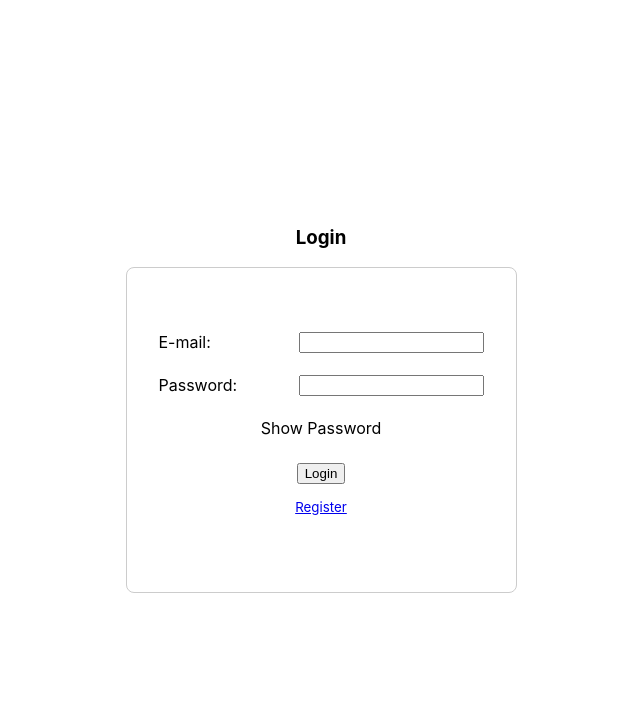
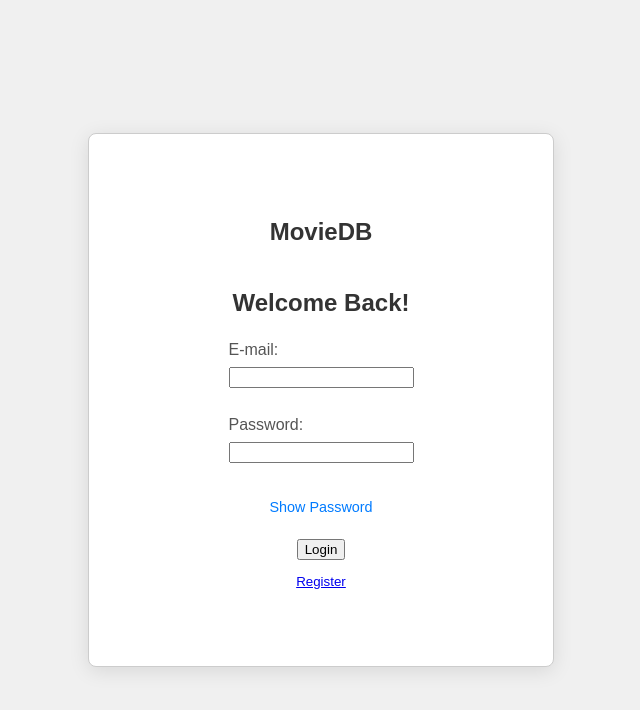
Before and after one commit to CarloBernardo/ADT-MovieProject, a React (Create React App) app in the folder Update Movie Project/: page / in a window 1280 px wide. Shown: the top 710 px of the page, without its empty margins (319-959 px from the left). Built offline with nearby package versions, Linux system fonts and the light colour scheme.

Commit message:
Add files via upload

```diff
--- a/Update Movie Project/src/pages/Public/Login/LoginPage.css
+++ b/Update Movie Project/src/pages/Public/Login/LoginPage.css
@@ -1,48 +1,54 @@
-.main-container {
+.login-page {
   display: flex;
-  flex-direction: column;
   justify-content: center;
   align-items: center;
   height: 100vh;
+  background-color: #f0f0f0;
+  font-family: Arial, sans-serif;
 }
 
 .form-container {
-  padding: 4rem 2rem;
-  border: 1px solid #ccc;
-  border-radius: 0.5rem;
-  display: flex;
-  flex-direction: column;
-  justify-content: center;
-  align-items: center;
-}
-.form-container > div {
-  margin-bottom: 12px;
+  background-color: white;
+  padding: 2rem;
+  border-radius: 8px;
+  box-shadow: 0 4px 20px rgba(0, 0, 0, 0.1);
+  width: 400px;
 }
 
-.form-group {
-  display: flex;
+.form-title {
+  text-align: center;
+  margin-bottom: 1.5rem;
+  color: #333;
 }
 
-.form-group label {
-  width: 70px;
-  margin-right: 8px;
-  text-align: left;
-}
-.login.errors {
+.input-group {
   margin-bottom: 1rem;
 }
-.errors {
-  color: red;
-  font-size: 12px;
+
+label {
+  display: block;
+  margin-bottom: 0.5rem;
+  color: #555;
 }
-.submit-container {
-  margin-top: 12px;
-  text-align: center;
+
+.input-field {
+  width: 100%;
+  padding: 0.5rem;
+  border: 1px solid #ccc;
+  border-radius: 4px;
+  box-sizing: border-box;
 }
-.register-container {
-  text-align: center;
+
+.show-password-btn {
+  background: none;
+  border: none;
+  color: #007bff;
+  cursor: pointer;
+  margin-top: 0.5rem;
+  font-size: 0.9rem;
 }
-.show-password {
-  margin-bottom: 1rem;
-  cursor: pointer;
-}
+
+.submit-btn {
+  width: 100%;
+  margin-top: 0.5rem;
+  font-size: 0.9rem;}
--- a/Update Movie Project/src/pages/Public/Login/LoginPage.jsx
+++ b/Update Movie Project/src/pages/Public/Login/LoginPage.jsx
@@ -14,7 +14,7 @@ function LoginPage() {
   const userInputDebounce = useDebounce({ email, password }, 2000);
   const [debounceState, setDebounceState] = useState(false);
   const [status, setStatus] = useState('idle');
-
+  const [error, setError] = useState('');
   const navigate = useNavigate();
 
   const handleShowPassword = useCallback(() => {
@@ -43,21 +43,22 @@ function LoginPage() {
   const handleLogin = async () => {
     const data = { email, password };
     setStatus('loading');
-    console.log(data);
 
     await axios({
       method: 'post',
-      url: '/user/login',
+      url: '/admin/login',
       data,
       headers: { 'Access-Control-Allow-Origin': '*' },
     })
       .then((res) => {
         console.log(res);
+        //store response access token to localstorage
         localStorage.setItem('accessToken', res.data.access_token);
         navigate('/main/movies');
         setStatus('idle');
       })
       .catch((e) => {
+        setError(e.response.data.message);
         console.log(e);
         setStatus('idle');
         // alert(e.response.data.message);
@@ -69,13 +70,14 @@ function LoginPage() {
   }, [userInputDebounce]);
 
   return (
-    <div className='Login'>
-      <div className='main-container'>
-        <h3>Login</h3>
+      <div className='login-page'>
         <form>
           <div className='form-container'>
+          <h2 className="form-title">MovieDB</h2>
+          <h2 className="form-title">Welcome Back!</h2>
+            {error && <span className='login errors'>{error}</span>}
             <div>
-              <div className='form-group'>
+              <div className='input-group'>
                 <label>E-mail:</label>
                 <input
                   type='text'
@@ -85,11 +87,11 @@ function LoginPage() {
                 />
               </div>
               {debounceState && isFieldsDirty && email == '' && (
-                <span className='errors'>This field is required</span>
+                <span className='input-field'>This field is required</span>
               )}
             </div>
             <div>
-              <div className='form-group'>
+              <div className='input-group'>
                 <label>Password:</label>
                 <input
                   type={isShowPassword ? 'text' : 'password'}
@@ -99,10 +101,10 @@ function LoginPage() {
                 />
               </div>
               {debounceState && isFieldsDirty && password == '' && (
-                <span className='errors'>This field is required</span>
+                <span className='input-field'>This field is required</span>
               )}
             </div>
-            <div className='show-password' onClick={handleShowPassword}>
+            <div className='show-password-btn' onClick={handleShowPassword}>
               {isShowPassword ? 'Hide' : 'Show'} Password
             </div>
 
@@ -115,10 +117,7 @@ function LoginPage() {
                     return;
                   }
                   if (email && password) {
-                    handleLogin({
-                      type: 'login',
-                      user: { email, password },
-                    });
+                    handleLogin();
                   } else {
                     setIsFieldsDirty(true);
                     if (email == '') {
@@ -142,9 +141,8 @@ function LoginPage() {
           </div>
         </form>
       </div>
-    </div>
+
   );
 }
 
-
 export default LoginPage;
```
